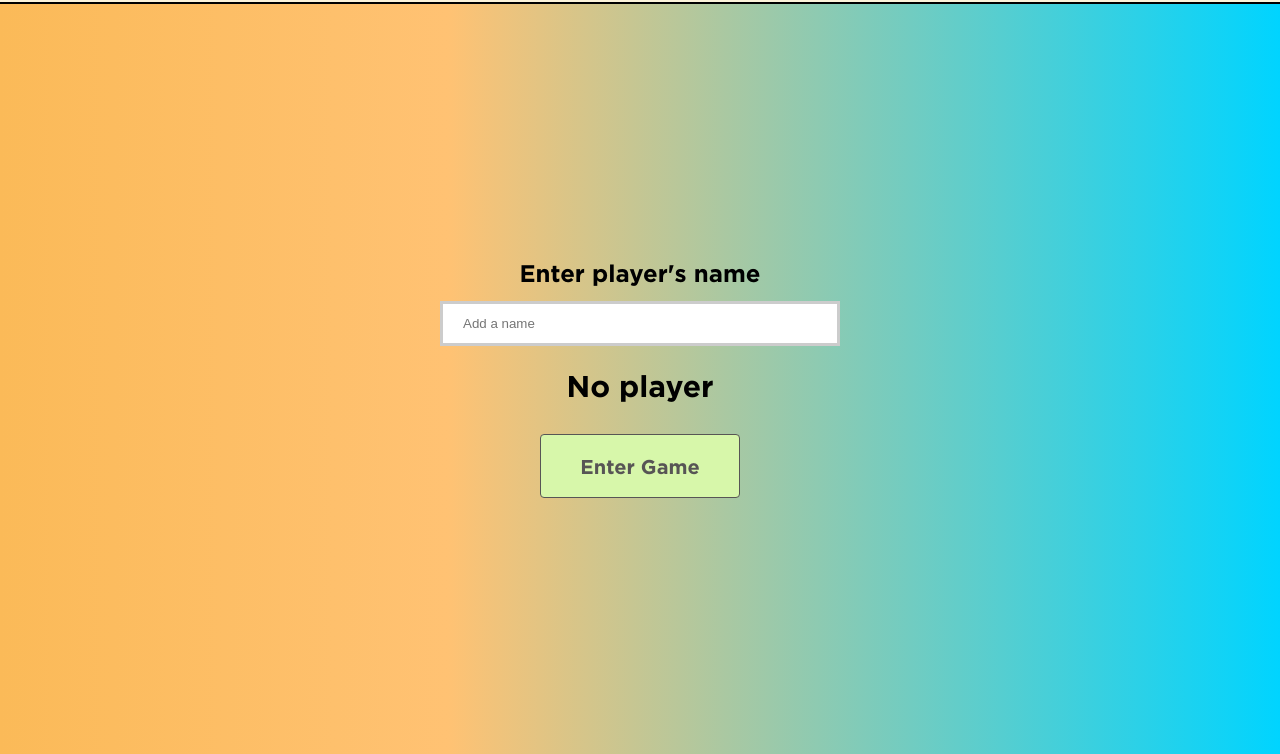
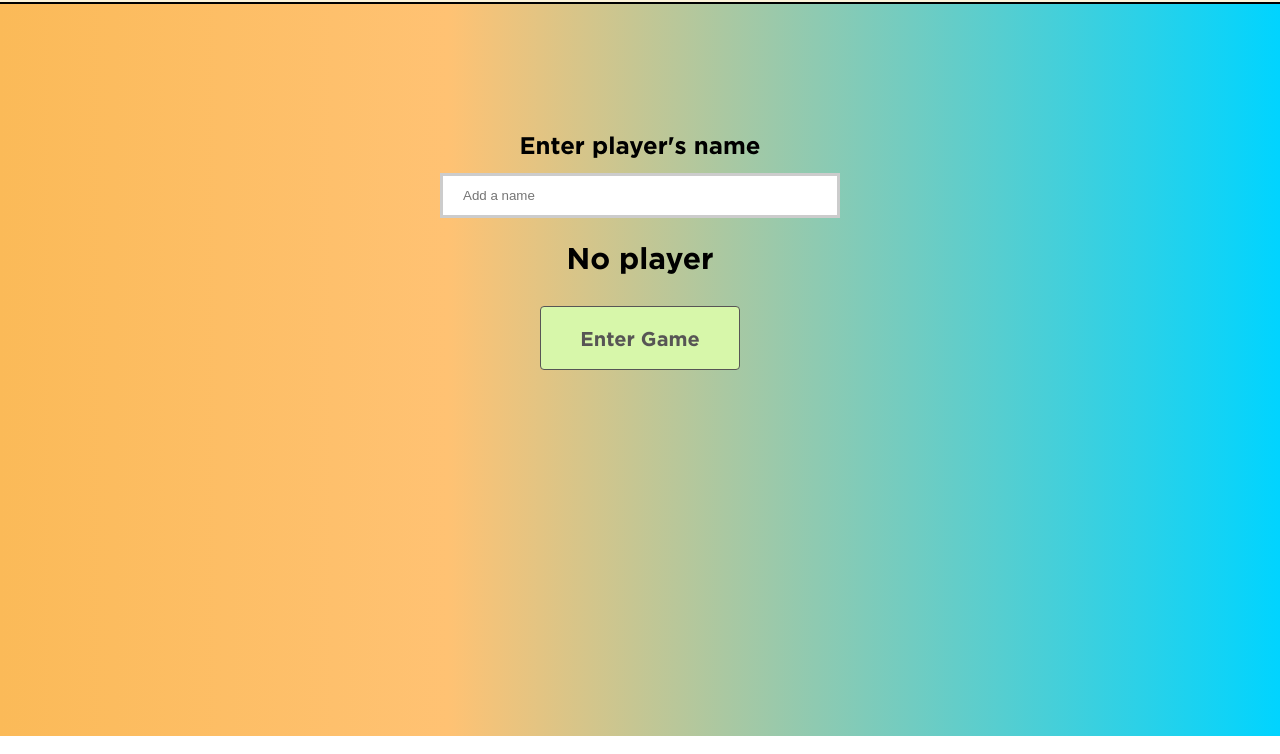
Before and after one commit to Lhazael/truth-or-dare, a plain HTML site: page index.html in a window 1280 px wide. Both pictures are taken after a click on the button "START". Shown: the part 64-818 px from the top of the page. Drawn offline with Linux system fonts and the light colour scheme.

Commit message:
new update css day-4

```diff
--- a/style.css
+++ b/style.css
@@ -121,7 +121,7 @@ li a {
 }
 
 #playerPage {
-    margin: 20% auto;
+    margin: 10% auto;
     width: 400px;
     text-align: center;
 }
```
